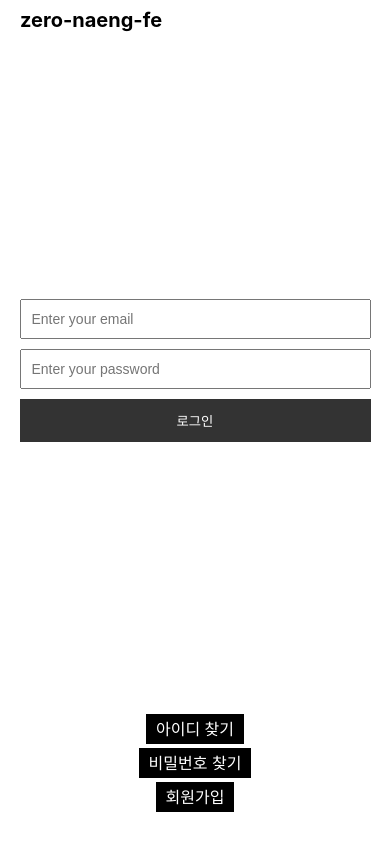
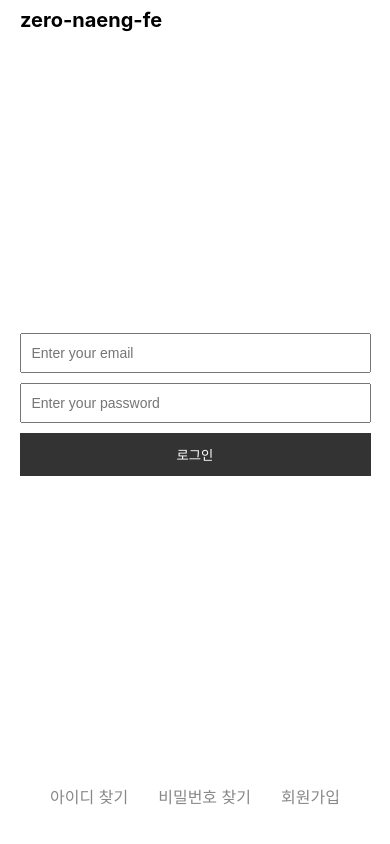
Before and after one commit to ksb214-hub/Recipe_project2, a React (Create React App) app: page /login in a window 390 px wide. Shown: the top 844 px of the page. Built offline with nearby package versions, Linux system fonts and the light colour scheme.

Commit message:
media(Login.css) 		• find_id 			flex-direction: row 변경
	.find_text(Login.css)
		• color: #888 변경

```diff
--- a/src/Login/Login.css
+++ b/src/Login/Login.css
@@ -77,20 +77,19 @@
 }
 
 .find_text {
-  color: white;
-  background-color: black;
+  color: #888;
   padding: 5px 10px;
   text-decoration: none;
 }
 
-/* 🔥 반응형 (핵심 요구사항) */
+/* 반응형 (핵심 요구사항) */
 @media (max-width: 768px) {
   .login_form {
     width: 90%;
   }
 
   .find_id {
-    flex-direction: column;
+    flex-direction: row;
     gap: 10px;
   }
 }
```
